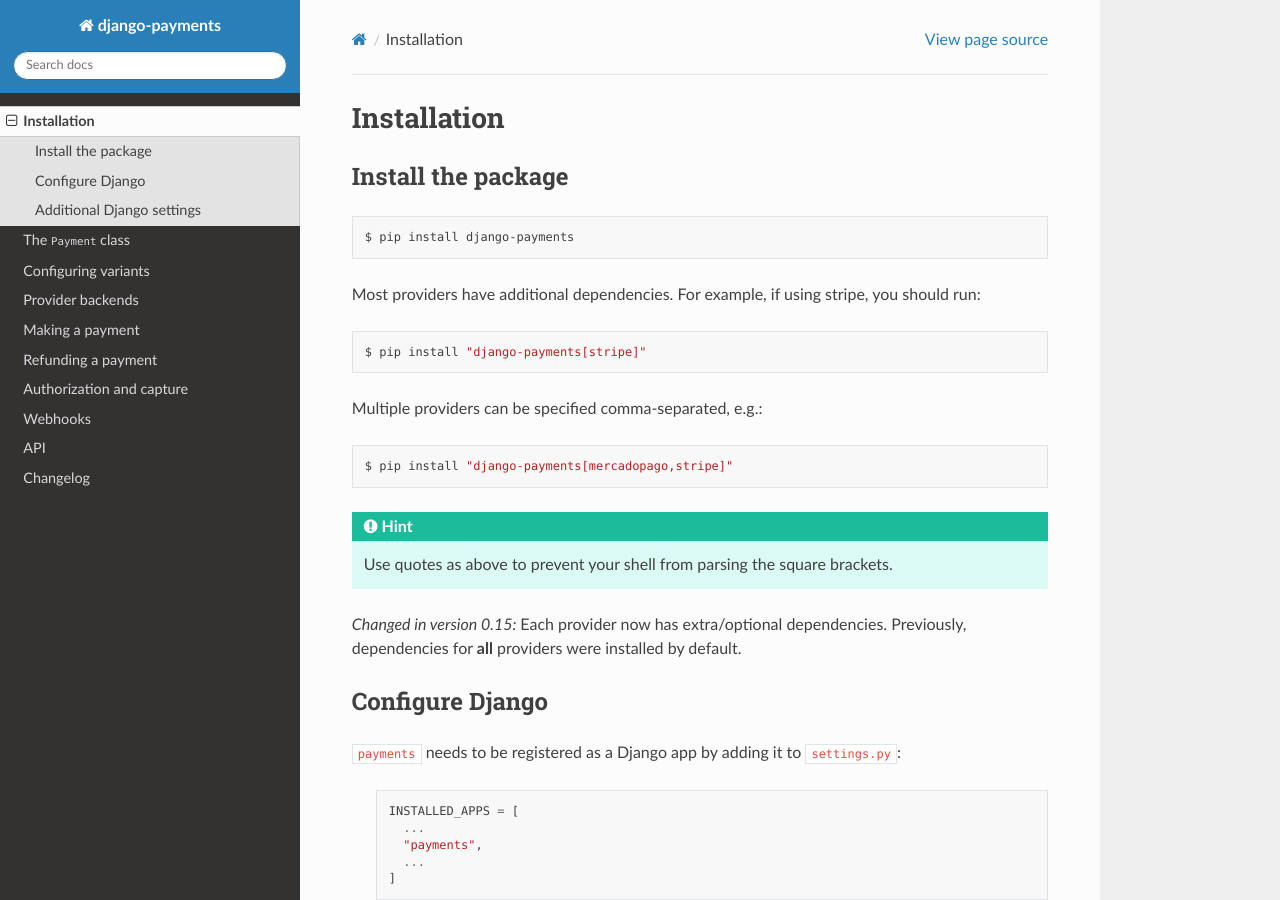
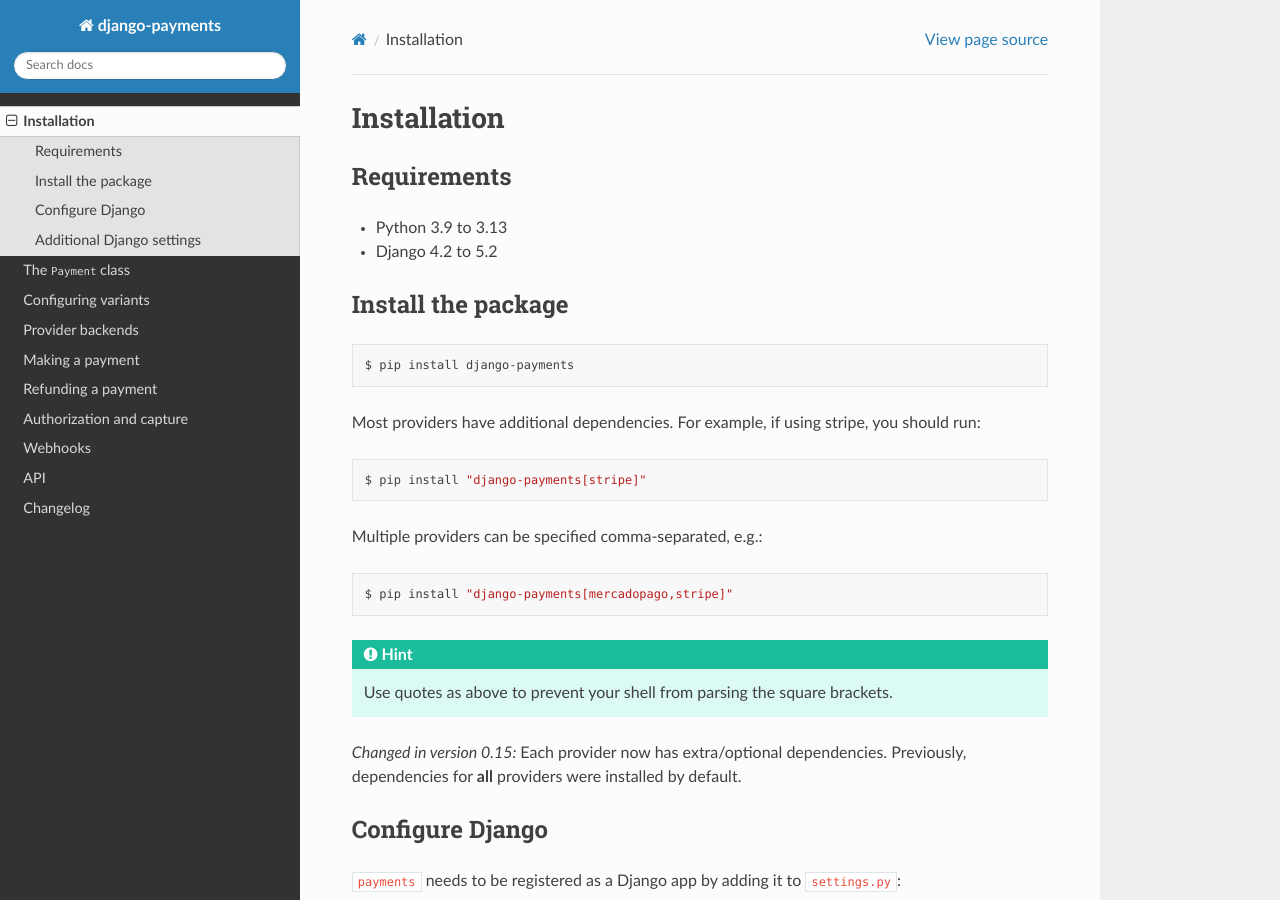
Before and after one commit to jazzband/django-payments, a Sphinx documentation site: the page built from docs/install.rst, in a window 1280 px wide and 900 px high. Built offline with Sphinx 7.4.7 and the Read the Docs theme 3.1.0, drawn with Linux system fonts in a browser that asks for light colours; the version number could not be read and is left out.

Commit message:
Specify required Python and Django in the docs

```diff
--- a/docs/install.rst
+++ b/docs/install.rst
@@ -1,5 +1,11 @@
 Installation
 ============
+
+Requirements
+------------
+
+- Python 3.9 to 3.13
+- Django 4.2 to 5.2
 
 Install the package
 -------------------
```
